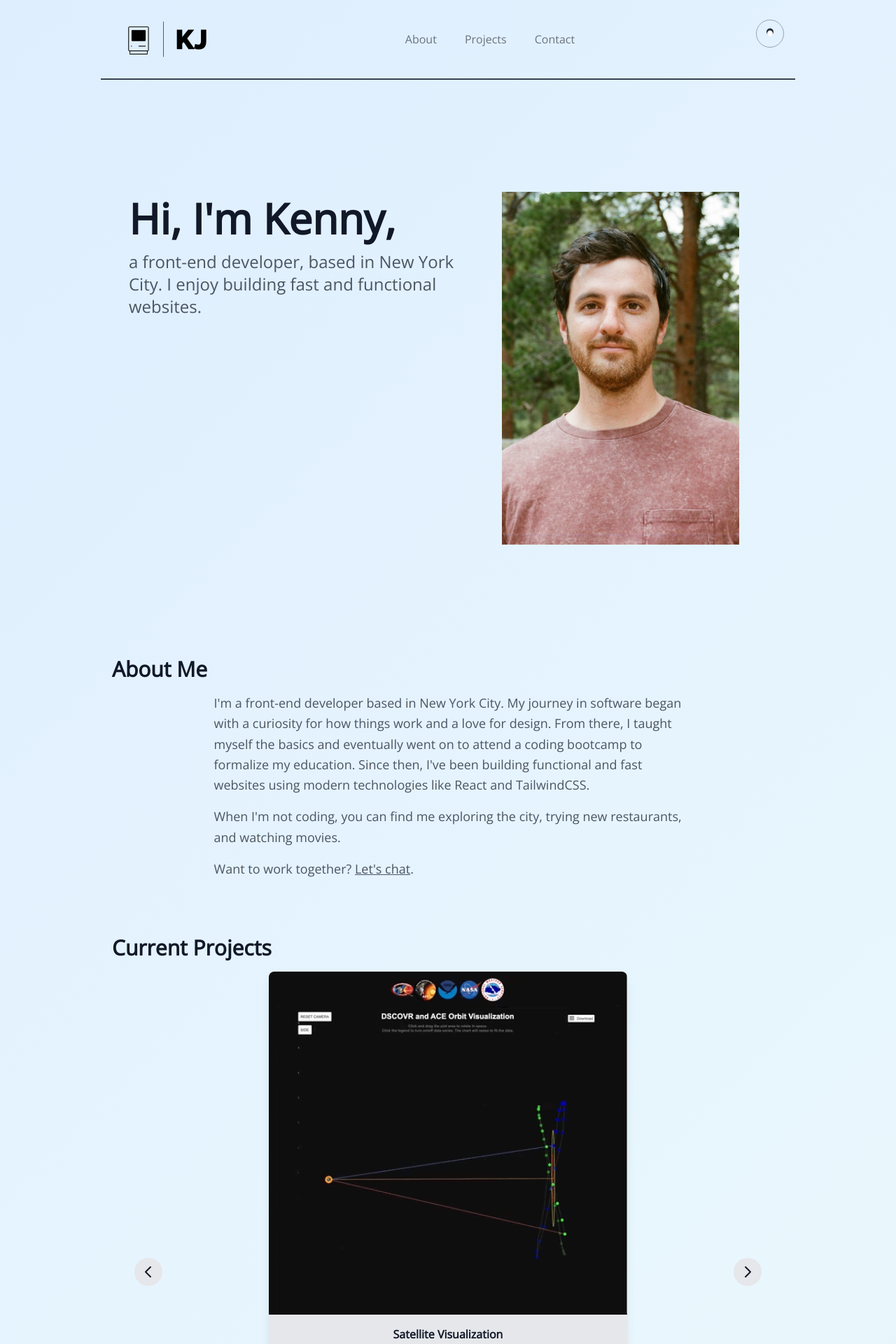
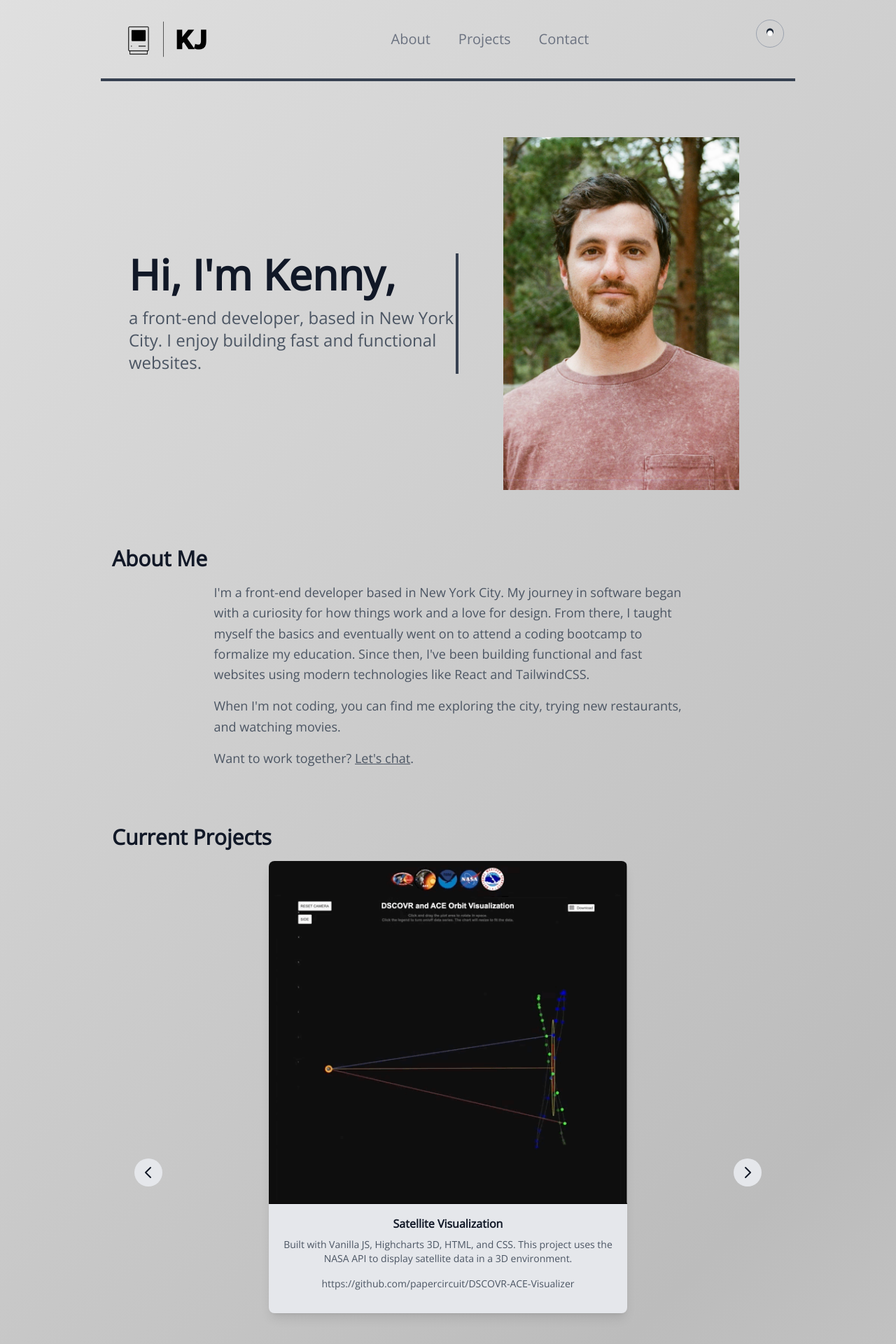
Before and after one commit to papercircuit/simple-portfolio, a React (Create React App) app: page / in a window 1280 px wide. Shown: the top 1920 px of the page at 70% size. Built offline with nearby package versions, Linux system fonts and the light colour scheme; no server answers.

Commit message:
Border lines thickened, margin for hero set, nav font larger

```diff
--- a/src/components/Footer.js
+++ b/src/components/Footer.js
@@ -5,7 +5,7 @@ const Footer = () => {
 
   return (
     <motion.footer
-      className="border-t-2 py-20 md:py-40 border-gray-700 dark:border-gray-200
+      className="border-t-4 py-20 md:py-40 border-gray-700 dark:border-gray-300
        "
       initial={{ opacity: 0, y: 50 }}
       animate={{ opacity: 1, y: 0 }}
@@ -16,7 +16,7 @@ const Footer = () => {
           <p className="text-lg font-bold dark:text-white text-gray-500">
             Kenny Johnson
           </p>
-          <p className="text-sm mt-2 text-gray-500">New York, NY 10032</p>
+          <p className="text-sm mt-2 text-gray-500">New York, NY</p>
         <ContactForm  />
         </div>
       </div>
--- a/src/components/Hero.js
+++ b/src/components/Hero.js
@@ -11,7 +11,6 @@ const Hero = () => {
     },
     hover: {
       color: "#10B981",
-      fontWeight: "bold",
     },
     dark: {
       color: "white",
@@ -20,6 +19,7 @@ const Hero = () => {
   };
 
   const shakeVariants = {
+    initial: {}, // Add this line
     hover: {
       x: [0, -3, 3, -3, 3, 0],
       transition: {
@@ -30,8 +30,8 @@ const Hero = () => {
   };
 
   return (
-    <div className="px-10 py-0 relative mt-10 md:mt-20 flex flex-col md:flex-row md:py-20 justify-between">
-      <div className="mt-14 md:mt-2 relative">
+    <div className="px-10 pt-0 md:pt-20 relative flex flex-col md:flex-row justify-between">
+      <div className="h-full my-auto relative border-r-4 border-gray-700 dark:border-gray-300">
         <motion.h1
           className="text-4xl md:text-6xl font-bold text-gray-900 dark:text-white leading-tight"
           animate={{ opacity: 1 }}
@@ -83,13 +83,15 @@ const Hero = () => {
           </motion.span>{" "}
         </motion.p>
       </div>
-      <div className="relative min-w-10 w-full h-[50vh] md:h-[63vh] dark:border-gray-200 rounded-sm overflow-hidden mt-6 md:mt-0 md:ml-6">
+
+      <div className="relative min-w-40 w-full h-[50vh] md:h-[63vh] dark:border-gray-200 rounded-sm overflow-hidden mt-6 md:mt-0 md:ml-6">
         <motion.img
           src={Avatar}
-          className="absolute top-0 left-0 w-full h-full object-cover px-20 md:px-10
-          "
+          className="absolute top-0 left-0 w-full h-full object-cover px-20 md:px-10"
           initial={{ opacity: 0, y: 50 }}
           animate={{ opacity: 1, y: 0 }}
+          variants={shakeVariants} // Apply shakeVariants
+          whileHover="hover" // Add this prop
           transition={{
             duration: 0.5,
             ease: "easeInOut",
--- a/src/components/Nav.js
+++ b/src/components/Nav.js
@@ -1,6 +1,7 @@
 import React, { useState } from "react";
 import DarkModeToggle from "./DarkModeToggle";
 import Logo from "./Logo";
+import { motion } from "framer-motion";
 
 const Nav = ({ darkMode, toggleDarkMode }) => {
   const [mobileMenuOpen, setMobileMenuOpen] = useState(false);
@@ -9,9 +10,19 @@ const Nav = ({ darkMode, toggleDarkMode }) => {
     setMobileMenuOpen(!mobileMenuOpen);
   };
 
+  const hoverVariants = {
+    initial: {
+      color: "inherit",
+    },
+    hover: {
+      color: "#10B981",
+      fontSize: "calc(1rem + 0.2vw)",
+    },
+  };
+
   return (
     <div
-      className="max-w-screen-lg w-full items-center px-4 mx-auto border-b-2 dark:border-b-2 border-gray-700 dark:border-gray-300
+      className="max-w-screen-lg w-full items-center px-4 mx-auto border-b-4 dark:border-b-4 border-gray-700 dark:border-gray-300
     "
     >
       <div className="flex flex-col md:flex-row justify-between items-center py-4">
@@ -20,26 +31,32 @@ const Nav = ({ darkMode, toggleDarkMode }) => {
         </div>
         <div className="hidden md:flex space-x-10 items-center">
           {/* Navigation links for large screens */}
-          <a
-            className="text-gray-500 dark:text-gray-300 hover:text-gray-700 dark:hover:text-gray-100"
+          <motion.a
+            className="text-xl text-gray-500 dark:text-gray-300"
             href="#about"
+            variants={hoverVariants}
+            whileHover="hover"
           >
             About
-          </a>
-          <a
-            className="text-gray-500 dark:text-gray-300 hover:text-gray-700 dark:hover:text-gray-100"
+          </motion.a>
+          <motion.a
+            className="text-xl text-gray-500 dark:text-gray-300"
             href="#projects"
+            variants={hoverVariants}
+            whileHover="hover"
           >
             Projects
-          </a>
-          <a
-            className="text-gray-500 dark:text-gray-300 hover:text-gray-700 hover:border-b-1 dark:hover:text-gray-100"
+          </motion.a>
+          <motion.a
+            className="text-xl text-gray-500 dark:text-gray-300"
             href="#contact"
+            variants={hoverVariants}
+            whileHover="hover"
           >
             Contact
-          </a>
+          </motion.a>
         </div>
-        <div className=" flex justify-center pb-4 md:block">
+        <div className="text-xl flex justify-center pb-4 md:block">
           <DarkModeToggle darkMode={darkMode} toggleDarkMode={toggleDarkMode} />
         </div>
         <div className="w-full flex justify-center md:hidden">
@@ -53,24 +70,30 @@ const Nav = ({ darkMode, toggleDarkMode }) => {
       {mobileMenuOpen && (
         <div className="text-center md:hidden flex flex-col space-y-2 mt-2">
           {/* Navigation links for small screens */}
-          <a
-            className="text-gray-500 px-10 dark:text-gray-300 hover:text-gray-700 dark:hover:text-gray-100"
+          <motion.a
+            className="text-gray-500 px-10 dark:text-gray-300"
             href="#about"
+            variants={hoverVariants}
+            whileHover="hover"
           >
             About
-          </a>
-          <a
-            className="text-gray-500 px-10 dark:text-gray-300 hover:text-gray-700 dark:hover:text-gray-100"
+          </motion.a>
+          <motion.a
+            className="text-gray-500 px-10 dark:text-gray-300"
             href="#projects"
+            variants={hoverVariants}
+            whileHover="hover"
           >
             Projects
-          </a>
-          <a
-            className="text-gray-500 px-10 pb-2 dark:text-gray-300 hover:text-gray-700 hover:border-b-1 dark:hover:text-gray-100"
+          </motion.a>
+          <motion.a
+            className="text-gray-500 px-10 pb-2 dark:text-gray-300"
             href="#contact"
+            variants={hoverVariants}
+            whileHover="hover"
           >
             Contact
-          </a>
+          </motion.a>
         </div>
       )}
       <div className=" flex justify-center pb-4 hidden">
--- a/src/components/Projects.js
+++ b/src/components/Projects.js
@@ -143,13 +143,15 @@ const Projects = () => {
                     {project.tech}
                   </motion.div>
                   <motion.div
-                    className="text-gray-600 dark:text-gray-400 text-sm"
+                    className="text-gray-600 dark:text-gray-400 text-sm py-4"
                     variants={{
                       hidden: { opacity: 0, y: 50 },
                       visible: { opacity: 1, y: 0 },
                     }}
                   >
-                    {project.link}
+                    <a href={project.link} target="_blank" rel="noreferrer">
+                      {project.link}
+                    </a>
                   </motion.div>
                 </div>
               </div>
--- a/src/components/Repos.js
+++ b/src/components/Repos.js
@@ -57,7 +57,7 @@ const Repos = () => {
   return (
     <div className="my-10 mx-5">
       <h2 className="text-3xl font-bold mb-4 dark:text-gray-200 text-gray-800">
-        Recent Github Repos:
+        Recent Github Repos
       </h2>
       <div className="mb-4">
         <label
--- a/src/index.css
+++ b/src/index.css
@@ -16,7 +16,7 @@
 }
 
 body {
-    background: linear-gradient(-45deg, #D1F0D8, #E9F7FD, #D5E6FF,  #E9E9E9);
+    background: linear-gradient(-45deg, #ffffff, #bcbcbc, #ffffff,  #5b5b5b);
     background-size: 400% 400%;
     animation: gradient 15s ease infinite;
 }
```
Also changed, not shown: public/logo512.png (deleted), src/assets/ .png (renamed from src/assets/p5-bg.png).
